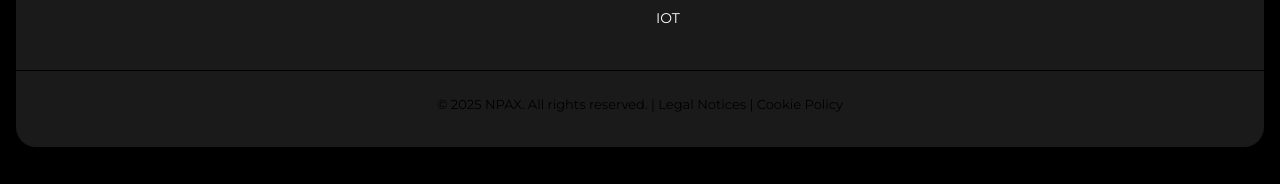
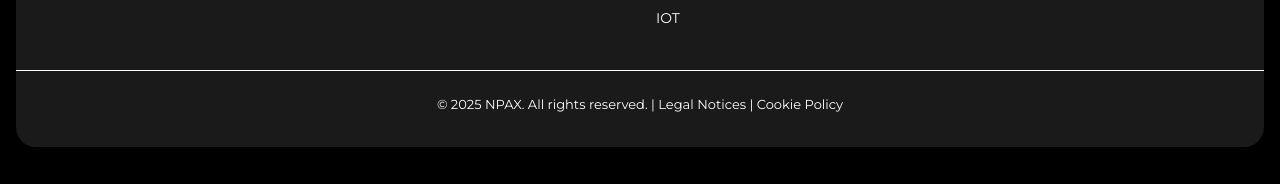
Before and after one commit to Johnell-Empuerto/NPAX-Digital-Website, a React (Vite) app: page / in a window 1280 px wide. Shown: the part 6204-6388 px from the top of the page. Built offline with nearby package versions, Linux system fonts and the light colour scheme.

Commit message:
updated css variables and implement it to the sections and components

```diff
--- a/src/components/Footer.jsx
+++ b/src/components/Footer.jsx
@@ -124,7 +124,7 @@ const Footer = () => {
           </Motion.div>
 
           {/* Copyright */}
-          <div className="copyright border-t border-[rgba(var(--color-text-light),0.1)] pt-6 text-center text-[rgba(var(--color-text-light),0.6)] text-[13px] px-8 pb-8">
+          <div className="copyright border-t border-[rgba(var(--color-text-light),0.1)] pt-6 text-center text-[var(--color-text-light)] text-[13px] px-8 pb-8">
             &copy; {currentYear} NPAX. All rights reserved. | <a href="#" className="hover:text-[var(--color-primary)] transition-colors">Legal Notices</a> | <a href="#" className="hover:text-[var(--color-primary)] transition-colors">Cookie Policy</a>
           </div>
         </div>
```
